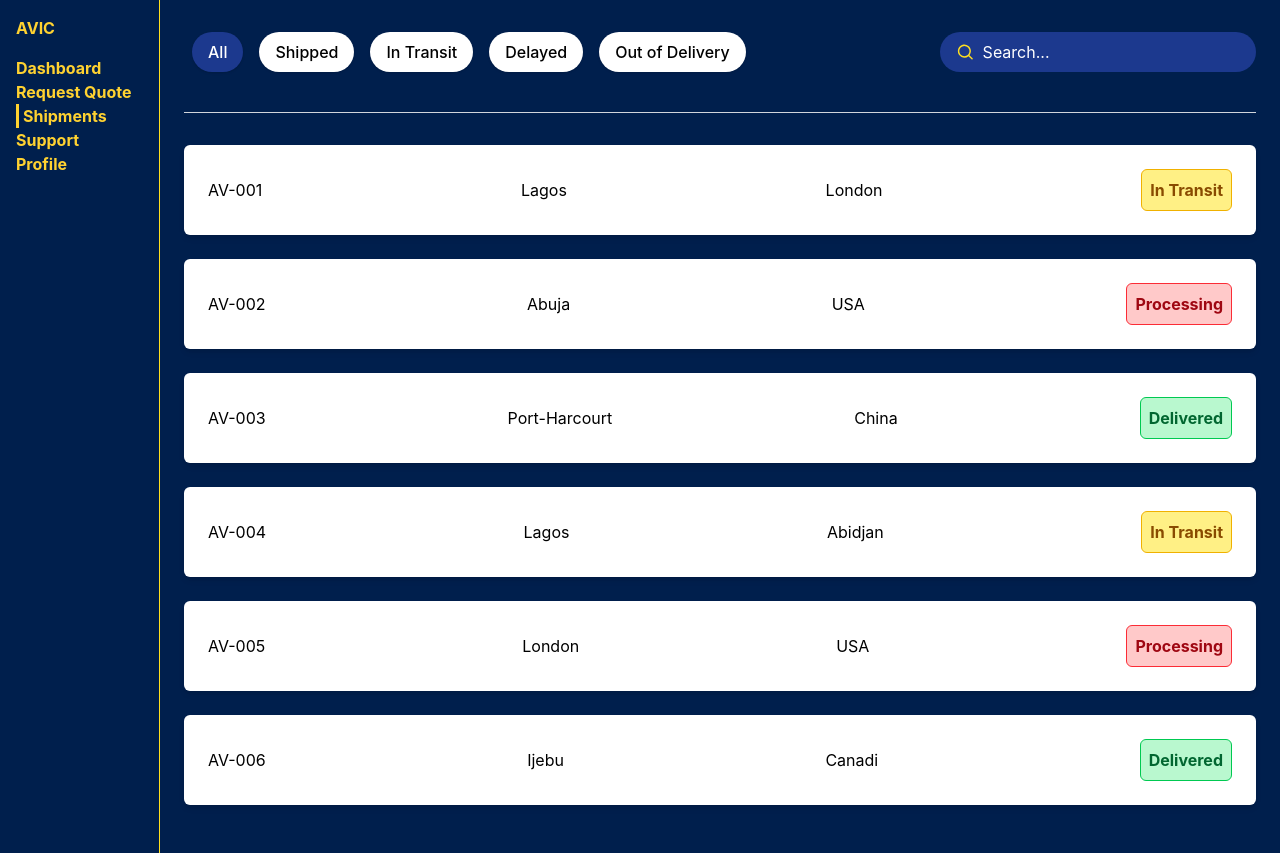
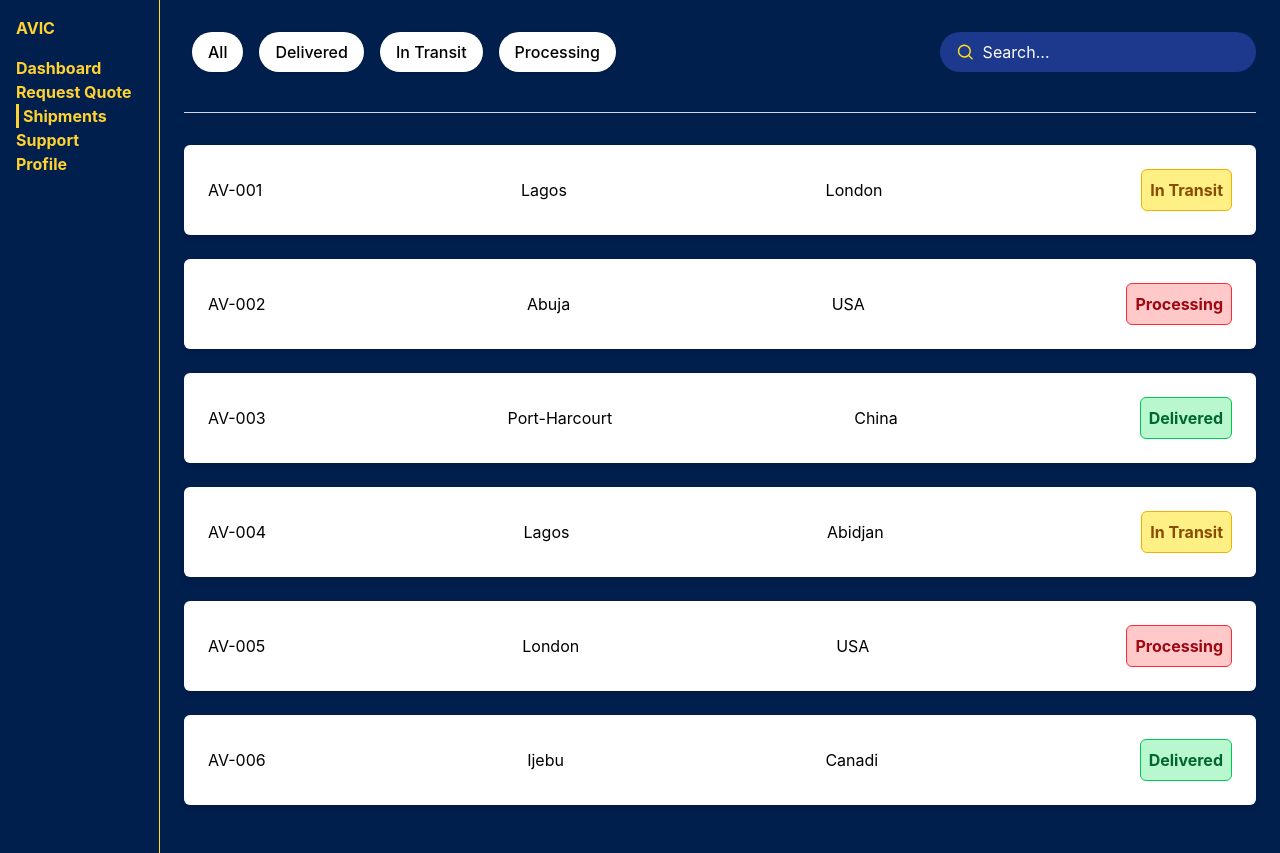
Before and after one commit to Zulu5q1/AVIC-CLIENT-PORTAL, a React (Vite) app: page /shipments in a window 1280 px wide. Built offline with nearby package versions, Linux system fonts and the light colour scheme.

Commit message:
feat: added filtering to the shipments page

```diff
--- a/src/ShipmentsPage.jsx
+++ b/src/ShipmentsPage.jsx
@@ -1,34 +1,75 @@
-import SideNav from './SideNav'
-import  {ShipmentCard}  from './components/ShipmentCard'
-import  {Shipments}  from './data/MockData'
+import SideNav from './SideNav';
+import  {ShipmentCard}  from './components/ShipmentCard';
+import  {Shipments}  from './data/MockData';
 import { MagnifyingGlassIcon } from '@heroicons/react/20/solid';
+import { useState } from 'react';
 
 
-const ShipmentsPage= () => {
+// const ShipmentsPage= () => {
+//     const [search, setSearch] = useState("")
+//     const [button , setButton] = useState("")
+
+
+//     const filtered = Shipments.filter((shipment) => {
+//        return (
+//         shipment.id.toLowerCase().includes(search.toLowerCase().trim())  ||
+//         shipment.location.toLowerCase().includes(search.toLowerCase().trim()) ||
+//         shipment.destination.toLowerCase().includes(search.toLowerCase().trim()) ||
+//         shipment.status.toLowerCase().includes(button.toLowerCase().trim())
+//      )
+//     });
+
+
+    const ShipmentsPage= () => {
+    const [search, setSearch] = useState("")
+    const [button , setButton] = useState("")
+
+
+    const filtered = Shipments.filter((shipment) => {
+    const searchTerm = search.toLowerCase().trim();
+    const buttonTerm = button.toLowerCase().trim();
+
+    // 1. Text Search Logic (matches ID, location, or destination)
+    const matchesSearch =
+        shipment.id.toLowerCase().includes(searchTerm) ||
+        shipment.location.toLowerCase().includes(searchTerm) ||
+        shipment.destination.toLowerCase().includes(searchTerm);
+
+    // 2. Button Status Logic (If no button is clicked, match everything. If clicked, match exact status)
+    const matchesStatus = buttonTerm === "" || shipment.status.toLowerCase() === buttonTerm;
+
+    // Both conditions must be met
+    return matchesSearch && matchesStatus;
+    });
+
+
     return <div className="flex ">
         <SideNav/>
         <div className=" w-full m-6">
             <div className=" justify-between flex items-center ">
                 <div>
-                    <button className="p-2 rounded-full px-4 bg-blue-900 text-white font-medium shadow-sm m-2">All</button>
-                    <button className="p-2 rounded-full px-4 bg-white font-medium shadow-sm m-2">Shipped</button>
-                    <button className="p-2 rounded-full px-4 bg-white font-medium shadow-sm m-2">In Transit</button>
-                    <button className="p-2 rounded-full px-4 bg-white font-medium shadow-sm m-2">Delayed</button>
-                    <button className="p-2 rounded-full px-4 bg-white font-medium shadow-sm m-2">Out of Delivery</button>
+                    <button onClick={() => setButton("")} className={`p-2 rounded-full px-4 bg-white font-medium shadow-sm m-2`}>All</button>
+                    <button onClick={() => setButton("Delivered")} className="p-2 rounded-full px-4 bg-white font-medium shadow-sm m-2">Delivered</button>
+                    <button onClick={() => setButton("In Transit")} className="p-2 rounded-full px-4 bg-white font-medium shadow-sm m-2">In Transit</button>
+                    <button onClick={() => setButton("Processing")} className="p-2 rounded-full px-4 bg-white font-medium shadow-sm m-2">Processing</button>
                 </div>
                 <form className="bg-blue-900 text-white flex items-center p-2 px-4 rounded-full">
                     <MagnifyingGlassIcon className=" h-5 w-5 text-yellow-300"/>
-                    <input className=" outline-none  w-full  placeholder:text-white px-2" id="Search" type="text" placeholder="Search..."/>
+                    <input value={search} onChange={(e) => setSearch(e.target.value)} className=" outline-none  w-full  placeholder:text-white px-2" id="Search" type="text" placeholder="Search..."/>
                     {/* <button type="submit">Search</button> */}
                 </form>
             </div>
             <hr className="my-8 border-gray-300"/>
             <div className="">
-                {Shipments.map((shipment, index) => (
-                    <div key={index} className="mt-2 items-center">
-                        <ShipmentCard key={index} shipment={shipment}/>
-                    </div>
-                ))}
+
+                {
+                    filtered?.length > 0 ? filtered.map((item) => (
+                        <ShipmentCard key={item.id} shipment={item} />
+                    )): (
+
+                    <p className="text-gray-500 mt-2">No shipments found matching "{search}"</p>
+                )}
+
             </div>
         </div>
     </div>
--- a/src/SideNav.jsx
+++ b/src/SideNav.jsx
@@ -2,7 +2,7 @@ import { NavLink } from 'react-router-dom'
 
 const SideNav = () => {
     const activeStyle = "border-l-3 px-1"
-    return <div className= "  border-r border-yellow-300 text-amber-300 font-bold flex flex-col min-w-40  pt-4 pl-4 gap-4">
+    return <div className= " min-h-screen  border-r border-yellow-300 text-amber-300 font-bold flex flex-col min-w-40  pt-4 pl-4 gap-4">
         <h2>AVIC</h2>
         <ul className="flex flex-col">
             <NavLink className={({isActive}) => `${isActive && activeStyle}`} to='/' >Dashboard</NavLink>
```
